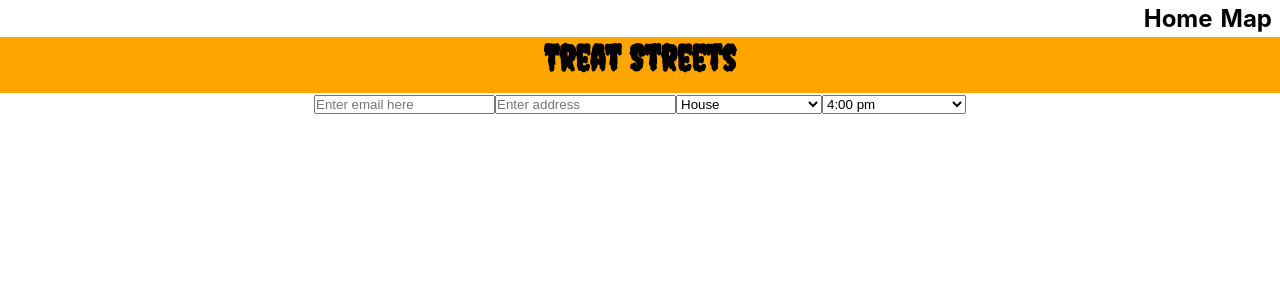
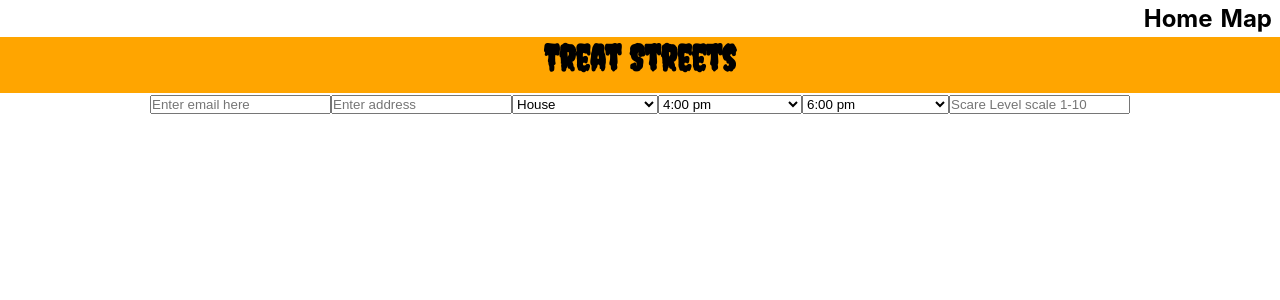
Before and after one commit to Treat-Streets/treat-streets-fe, a React (Create React App) app: page /Register in a window 1280 px wide. Shown: the top 300 px of the page. Built offline with nearby package versions, Linux system fonts and the light colour scheme.

Commit message:
Add scare level to form

```diff
--- a/src/Components/RegisterForm.js
+++ b/src/Components/RegisterForm.js
@@ -23,12 +23,23 @@ const RegisterForm = () => {
 					<option value="apartment">Apartment</option>
 					<option value="business">Business</option>
 				</select>
-				<select name="startTime">
+				<select name="startTime" id="startTime">
 					<option value="default" disabled>Choose a Start Time</option>
 					<option value="4:00 pm">4:00 pm</option>
 					<option value="5:00 pm">5:00 pm</option>
 					<option value="6:00 pm">6:00 pm</option>
 				</select>
+				<select name="endTime" id="endTime">
+					<option value="default" disabled>Choose an End Time</option>
+					<option value="6:00 pm">6:00 pm</option>
+					<option value="7:00 pm">7:00 pm</option>
+					<option value="8:00 pm">8:00 pm</option>
+				</select>
+				<input
+					name="scareLevel"
+					placeholder="Scare Level scale 1-10"
+					type="number"
+					/>
 			</form>
 		</div>
 	)
```
